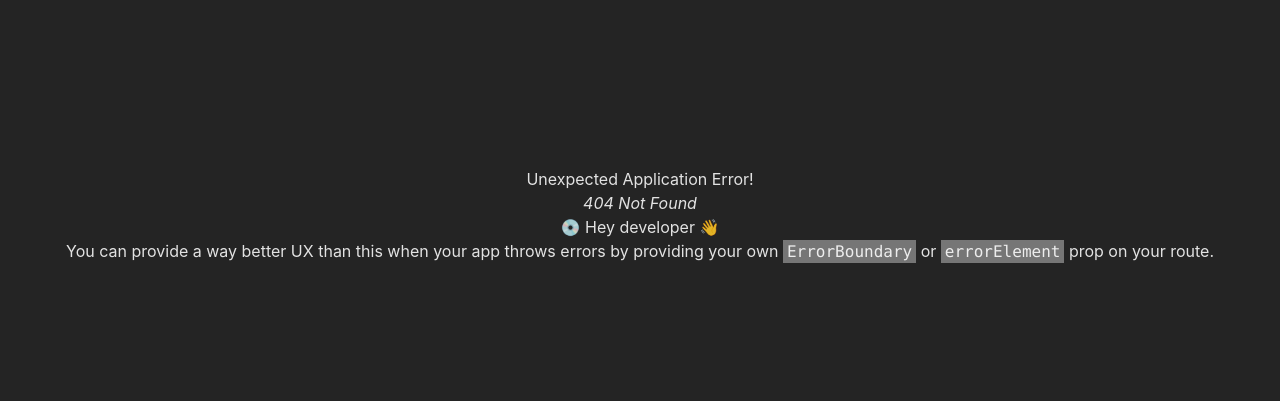
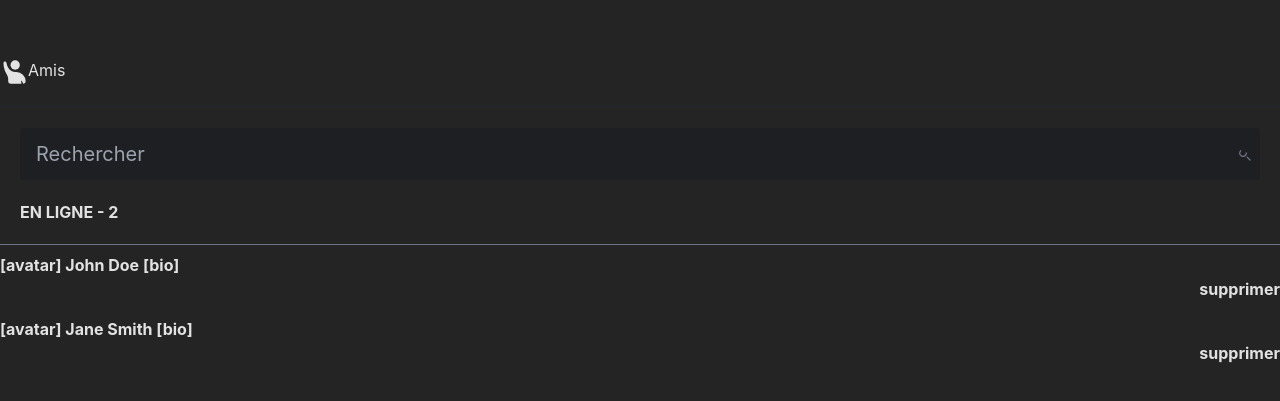
Before and after one commit to Standlc/transcendence, a React (Vite) app in the folder client/: page /friends in a window 1280 px wide. Before the commit this address had no page. Shown: the part 185-586 px from the top of the page. Built offline with nearby package versions, Linux system fonts and the light colour scheme.

Commit message:
friends added in front, friends page on doing, still need to adjust for the DM

```diff
--- a/client/src/App.tsx
+++ b/client/src/App.tsx
@@ -11,6 +11,7 @@ import { Login } from "./pages/Login";
 import { Dashboard } from "./pages/Dashboard";
 import { Register } from "./pages/Register";
 import { AuthProvider, useAuth } from "./components/RequireAuth/AuthProvider";
+import { Friends } from "./pages/Friends";
 
 function App() {
     return (
@@ -24,6 +25,7 @@ function App() {
                                 <Route path="/home" element={<Dashboard />} />
                                 <Route path="/play" element={<PongGame />} />
                                 <Route path="/create-account" element={<Register />} />
+                                <Route path="/friends" element={<Friends />} />
                             </Route>
                         </>
                     )
--- a/client/src/components/ChanColumn.tsx
+++ b/client/src/components/ChanColumn.tsx
@@ -3,9 +3,14 @@ import defaultAvatar from "./defaultAvatar.png";
 
 interface Props {
     loginResponse: LoginResponse | null;
+    setCurrentPage: (page: string) => void;
 }
 
-export const ChanColumn: React.FC<Props> = ({ loginResponse }) => {
+export const ChanColumn: React.FC<Props> = ({ loginResponse, setCurrentPage }) => {
+    const handleFriendsClick = () => {
+        setCurrentPage("friends");
+    };
+
     return (
         <div className="bg-not-quite-black chan-column">
             <div
@@ -31,7 +36,9 @@ export const ChanColumn: React.FC<Props> = ({ loginResponse }) => {
                             d="M13 10a4 4 0 1 0 0-8 4 4 0 0 0 0 8Z"
                         ></path>
                     </svg>
-                    <div className="ml-5">Amis</div>
+                    <div className="ml-5">
+                        <button onClick={handleFriendsClick}>Amis</button>
+                    </div>
                 </div>
             </div>
             <div className="cell-chan  font-bold text-greyple hover:text-white hover:rounded-md text-sm text-left flex items-center justify-between">
--- /dev/null
+++ b/client/src/components/Chat/Chat.tsx
@@ -0,0 +1,3 @@
+export const Chat = () => {
+    return <div className="w-full">ICI LE CHAT</div>;
+};
--- a/client/src/pages/Dashboard.tsx
+++ b/client/src/pages/Dashboard.tsx
@@ -1,16 +1,32 @@
+import { useState } from "react";
 import { ChanColumn } from "../components/ChanColumn";
 import { Chatbox } from "../components/Chatbox";
 import { NavBar } from "../components/Navbar/Navbar";
 import { useAuth } from "../components/RequireAuth/AuthProvider";
+import { Friends } from "./Friends";
+import { Chat } from "../components/Chat/Chat";
 
 export const Dashboard = () => {
     const { loginResponse } = useAuth();
+    const [currentPage, setCurrentPage] = useState("");
+
+    const changePage = (page: string) => {
+        setCurrentPage(page);
+    };
+
+    const renderPage = () => {
+        if (currentPage === "friends") {
+            return <Friends />;
+        } else if (currentPage === "chatbox") {
+            return <Chatbox />;
+        }
+    };
 
     return (
-        <div className="result-page bg-dark-but-not-black ">
+        <div className="result-page bg-dark-but-not-black">
             <NavBar />
-            <ChanColumn loginResponse={loginResponse} />
-            <Chatbox />
+            <ChanColumn loginResponse={loginResponse} setCurrentPage={changePage} />
+            {renderPage()}
         </div>
     );
 };
--- /dev/null
+++ b/client/src/pages/Friends.tsx
@@ -0,0 +1,137 @@
+import React, { useState, useEffect } from "react";
+import { Chat } from "../components/Chat/Chat";
+
+// Assuming the Friend interface is defined as follows:
+interface Friend {
+    id: number;
+    name: string;
+    createdAt: string;
+}
+
+export const Friends = () => {
+    const [friends, setFriends] = useState<Friend[]>([]);
+    const [showChat, setShowChat] = useState(false);
+
+    // useEffect(() => {
+    //     const fetchFriends = async () => {
+    //         try {
+    //             const response = await fetch("/api/friends"); // Adjust the API endpoint as needed
+    //             if (!response.ok) {
+    //                 throw new Error(`HTTP error! status: ${response.status}`);
+    //             }
+    //             const data = await response.json();
+    //             setFriends(data); // Store the friends data in state
+    //         } catch (error) {
+    //             console.error("Could not fetch friends data:", error);
+    //         }
+    //     };
+    //     fetchFriends();
+    // }, []); // Empty dependency array means this effect will only run once, when the component mounts
+
+    useEffect(() => {
+        const fetchFriends = async () => {
+            try {
+                // Simulated API call
+                setTimeout(() => {
+                    const mockFriendsData: Friend[] = [
+                        { id: 1, name: "John Doe", createdAt: "2024-02-14T12:00:00Z" },
+                        {
+                            id: 2,
+                            name: "Jane Smith",
+                            createdAt: "2024-02-15T12:00:00Z",
+                        },
+                        // Add more friends as needed
+                    ];
+                    setFriends(mockFriendsData);
+                }, 1000); // Simulate fetch delay
+            } catch (error) {
+                console.error("Could not fetch friends data:", error);
+            }
+        };
+
+        fetchFriends();
+    }, []);
+
+    return (
+        <div className="w-full">
+            {showChat ? (
+                <Chat />
+            ) : (
+                <div>
+                    <div
+                        className="bg-discord-greyple topbar-section border-b border-b-almost-black"
+                        style={{ borderBottomWidth: "3px" }}
+                    >
+                        <svg
+                            aria-hidden="true"
+                            role="img"
+                            xmlns="http://www.w3.org/2000/svg"
+                            width="28"
+                            height="28"
+                            viewBox="0 0 24 24"
+                        >
+                            <path
+                                fill="currentColor"
+                                d="M3 5v-.75C3 3.56 3.56 3 4.25 3s1.24.56 1.33 1.25C6.12 8.65 9.46 12 13 12h1a8 8 0 0 1 8 8 2 2 0 0 1-2 2 .21.21 0 0 1-.2-.15 7.65 7.65 0 0 0-1.32-2.3c-.15-.2-.42-.06-.39.17l.25 2c.02.15-.1.28-.25.28H9a2 2 0 0 1-2-2v-2.22c0-1.57-.67-3.05-1.53-4.37A15.85 15.85 0 0 1 3 5Z"
+                            ></path>
+                            <path
+                                fill="currentColor"
+                                d="M13 10a4 4 0 1 0 0-8 4 4 0 0 0 0 8Z"
+                            ></path>
+                        </svg>
+                        <div>Amis</div>
+                    </div>
+                    <div className="relative mt-5 ml-5 mr-5">
+                        <input
+                            type="text"
+                            placeholder="Rechercher"
+                            className="block w-full py-3 px-4 bg-discord-black text-xl rounded"
+                        />
+                        <div className="absolute inset-y-0 right-0 flex items-center px-2 pointer-events-none">
+                            <svg
+                                className="w-4 h-4 text-gray-500"
+                                fill="none"
+                                stroke="currentColor"
+                                viewBox="0 0 24 24"
+                                xmlns="http://www.w3.org/2000/svg"
+                            >
+                                <path
+                                    strokeLinecap="round"
+                                    strokeLinejoin="round"
+                                    strokeWidth="2"
+                                    d="M21 21l-4.35-4.35"
+                                ></path>
+                                <path
+                                    strokeLinecap="round"
+                                    strokeLinejoin="round"
+                                    strokeWidth="2"
+                                    d="M15.5 10.5a5 5 0 1 1-8.44-3.5"
+                                ></path>
+                            </svg>
+                        </div>
+                    </div>
+                    <div className="block p-5 text-left  text-m font-bold">
+                        EN LIGNE - 2
+                    </div>
+                    <div className="border-b border-b-gray-500 border-t-1 " />
+                    <ul className="w-full">
+                        {friends.map((friend) => (
+                            <li key={friend.id}>
+                                <button
+                                    onClick={() => setShowChat(true)} // When a friend's name is clicked, show the chat
+                                    className=" py-2  hover:bg-gray-800 w-full text-left text-m font-bold"
+                                >
+                                    [avatar] {friend.name}
+                                    <span className=""> [bio]</span>
+                                    <span className="text-right block">
+                                        <button>supprimer</button>
+                                    </span>
+                                </button>
+                            </li>
+                        ))}
+                    </ul>
+                </div>
+            )}
+        </div>
+    );
+};
--- a/client/src/pages/Login.tsx
+++ b/client/src/pages/Login.tsx
@@ -1,6 +1,7 @@
 import { useState } from "react";
 import { useNavigate } from "react-router-dom";
 // import qrcode from './../../public/qrcode.png';
+// import qrcode from "./qrcode.png";
 import qrcode from "./qrcode.png";
 import { useAuth } from "../components/RequireAuth/AuthProvider";
 
--- a/client/tailwind.config.js
+++ b/client/tailwind.config.js
@@ -22,6 +22,7 @@ export default {
         'discord-red': '#ED4245',
         'discord-black': '#1E1F22',
         'almost-black': '#232529',
+        'bg-login': '#242424',
       },
     },
   },
```
Also changed, not shown: package.json (added, +9 -0 lines), 1 other file (tests, documents, lock files or other folders).
